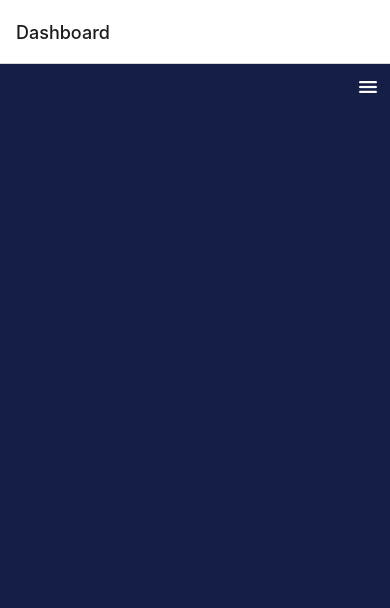
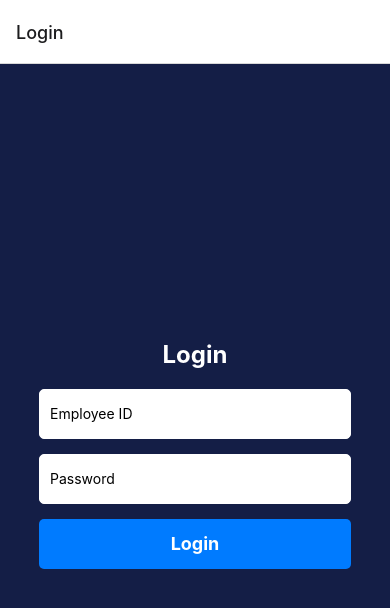
Before and after one commit to srk-sivaramakrishnan/Employee-Management, a React Native app: screen /Login in a window 390 px wide. Before the commit this address had no page. Shown: the top 608 px of the page. Built offline with nearby package versions, Linux system fonts and the light colour scheme.

Commit message:
Finished

```diff
--- a/app/dashboard.js
+++ b/app/dashboard.js
@@ -1,15 +1,21 @@
 import React, { useState } from 'react';
 import { View, Text, TouchableOpacity, StyleSheet, Modal, ScrollView } from 'react-native';
 import { Ionicons } from '@expo/vector-icons';
-import AddEmployee from '../components/AddEmployee'; // Assuming correct export
-import RemoveEmployee from '../components/RemoveEmployee'; // Assuming correct export
-import EmployeeDetails from '../components/EmployeeDetails'; // Assuming correct export
-import Search from '../components/Search'; // Assuming correct export
+import Home from '../components/Home';
+import AddEmployee from '../components/AddEmployee';
+import RemoveEmployee from '../components/RemoveEmployee';
+import EmployeeDetails from '../components/EmployeeDetails';
+import SearchEmployees from '../components/Search'; // Corrected import
 import { MaterialIcons } from '@expo/vector-icons';
+import { Picker } from '@react-native-picker/picker';
+import { useNavigation } from '@react-navigation/native'; // Corrected import
 
 const Dashboard = () => {
+  const navigation = useNavigation();
+
   const [selectedAction, setSelectedAction] = useState(null);
   const [sidebarOpen, setSidebarOpen] = useState(false);
+  const [showHomeContent, setShowHomeContent] = useState(false);
 
   const toggleSidebar = () => {
     setSidebarOpen(!sidebarOpen);
@@ -17,7 +23,12 @@ const Dashboard = () => {
 
   const handleSidebarLinkClick = (action) => {
     setSelectedAction(action);
-    setSidebarOpen(false); // Close the sidebar when a link is clicked
+    setShowHomeContent(action === 'Home');
+    setSidebarOpen(false);
+  };
+
+  const handleLogout = () => {
+    navigation.navigate('Login');
   };
 
   const renderComponent = () => {
@@ -29,7 +40,7 @@ const Dashboard = () => {
       case 'EmployeeDetails':
         return <EmployeeDetails />;
       case 'Search':
-        return <Search />;
+        return <SearchEmployees />;
       default:
         return null;
     }
@@ -37,26 +48,27 @@ const Dashboard = () => {
 
   return (
     <View style={[styles.container, { backgroundColor: '#141E46' }]}>
-      {/* Main content */}
       <ScrollView contentContainerStyle={styles.scrollViewContent}>
-        {/* Content based on selected action */}
+        <Text style={styles.companyName}>KGISL EMPLOYEE MANAGEMENT</Text>
+        {showHomeContent && <Home />}
         {renderComponent()}
       </ScrollView>
 
-      {/* Hamburger menu */}
       <TouchableOpacity onPress={toggleSidebar} style={styles.menuButton}>
         <Ionicons name="menu" size={24} color="white" />
       </TouchableOpacity>
 
-      {/* Sidebar */}
       <Modal visible={sidebarOpen} transparent={true} animationType="slide">
         <View style={styles.sidebar}>
-          {/* Close button for sidebar */}
           <TouchableOpacity onPress={toggleSidebar} style={styles.closeButton}>
             <Ionicons name="close" size={24} color="white" />
           </TouchableOpacity>
 
-          {/* Sidebar content */}
+          <TouchableOpacity style={styles.sidebarLink} onPress={() => handleSidebarLinkClick('Home')}>
+            <Ionicons name="home-outline" size={24} color="#141E46" />
+            <Text style={styles.linkText}>Home</Text>
+          </TouchableOpacity>
+
           <TouchableOpacity style={styles.sidebarLink} onPress={() => handleSidebarLinkClick('AddEmployee')}>
             <Ionicons name="person-add-outline" size={24} color="#141E46" />
             <Text style={styles.linkText}>Add Employee</Text>
@@ -73,9 +85,10 @@ const Dashboard = () => {
             <Ionicons name="search-outline" size={24} color="#141E46" />
             <Text style={styles.linkText}>Search</Text>
           </TouchableOpacity>
-          <TouchableOpacity style={styles.sidebarLink} onPress={() => handleSidebarLinkClick('Leave')}>
-            <MaterialIcons name="mail-outline" size={24} color="#141E46" />
-            <Text style={styles.linkText}>Leave</Text>
+
+          <TouchableOpacity style={styles.sidebarLink} onPress={handleLogout}>
+            <Ionicons name="log-out-outline" size={24} color="#141E46" />
+            <Text style={styles.linkText}>Logout</Text>
           </TouchableOpacity>
         </View>
       </Modal>
@@ -92,6 +105,12 @@ const styles = StyleSheet.create({
     flexGrow: 1,
     justifyContent: 'center',
     alignItems: 'center',
+  },
+  companyName: {
+    fontSize: 18,
+    fontWeight: 'bold',
+    color: 'white',
+    marginBottom: 20,
   },
   menuButton: {
     position: 'absolute',
--- a/app/index.js
+++ b/app/index.js
@@ -1,6 +1,6 @@
 import React from 'react';
 import { createStackNavigator } from '@react-navigation/stack';
-//import Login from './login';
+import Login from './login';
 import Dashboard from './dashboard';
 
 
@@ -9,7 +9,7 @@ const Stack = createStackNavigator();
 const Index = () => {
   return (
     <Stack.Navigator>
-      {/* <Stack.Screen name="Login" component={Login} />  */}
+      <Stack.Screen name="Login" component={Login} />
       <Stack.Screen name="Dashboard" component={Dashboard} />
     </Stack.Navigator>
   );
--- a/app/login.js
+++ b/app/login.js
@@ -60,26 +60,28 @@ const styles = StyleSheet.create({
     flex: 1,
     justifyContent: 'center',
     alignItems: 'center',
-    backgroundColor: '#fff',
+    backgroundColor: '#141E46', // Changed background color
   },
   title: {
     fontSize: 24,
     fontWeight: 'bold',
     marginBottom: 20,
+    color: '#fff', // Changed text color
   },
   input: {
     width: '80%',
     height: 50,
     borderWidth: 1,
-    borderColor: '#ccc',
+    borderColor: '#fff', // Changed border color
     borderRadius: 5,
     paddingHorizontal: 10,
     marginBottom: 15,
+    backgroundColor:'white',
   },
   button: {
     width: '80%',
     height: 50,
-    backgroundColor: '#007bff',
+    backgroundColor: '#007bff', // Changed button color
     justifyContent: 'center',
     alignItems: 'center',
     borderRadius: 5,
--- a/components/AddEmployee.js
+++ b/components/AddEmployee.js
@@ -110,7 +110,7 @@ const styles = StyleSheet.create({
     borderColor: '#fff', // Changed input box color
     borderRadius: 5,
     paddingHorizontal: 10,
-    color: '#fff', // Changed text color
+    backgroundColor:'white',
   },
 });
 
--- a/components/EditEmployee.js
+++ b/components/EditEmployee.js
@@ -108,7 +108,7 @@ const styles = StyleSheet.create({
         padding: 10,
         marginBottom: 10,
         backgroundColor: '#fff', // Input background color
-        color: '#333', // Input text color
+
     },
 });
 
--- /dev/null
+++ b/components/Home.js
@@ -0,0 +1,70 @@
+// Home.js
+import React from 'react';
+import { View, Text, StyleSheet, Image, ScrollView } from 'react-native';
+
+const Home = () => {
+  return (
+    <ScrollView contentContainerStyle={styles.scrollViewContent}>
+      <View style={styles.container}>
+        {/* Company information */}
+        <View style={styles.companyInfo}>
+          {/* Company logo image */}
+          <Image
+            source={require('../assets/images/kgisl.png')}
+            style={styles.companyImage}
+          />
+          <View style={styles.companyDescription}>
+            <Text style={styles.descriptionTitle}>ABOUT US:</Text>
+            <Text style={styles.descriptionContent}>
+              - KGiSL is a BFSI centric multiproduct Enterprise Software company focused on Insurance, Capital Markets, & Wealth Management segments.{"\n"}
+              - KGiSL by roots believe in being empathetic to customers and offering products and services that deliver incremental business outcome.{"\n"}
+              - Harnessing the power of Machine Learning (ML), Artificial Intelligence (AI), Analytics, Data Science and Cloud to empower our clients through our products and deliver Empathy based Outcomes backed by next Generation Customer Experience.{"\n"}
+              - Continuously innovating and adapting to the evolving needs of the financial services industry.{"\n"}
+              - Providing cutting-edge solutions that streamline processes and enhance efficiency for our clients.{"\n"}
+              - Committed to maintaining the highest standards of quality and integrity in everything we do.{"\n"}
+              - Cultivating long-term partnerships with our clients based on trust, reliability, and mutual success.
+            </Text>
+          </View>
+        </View>
+      </View>
+    </ScrollView>
+  );
+};
+
+const styles = StyleSheet.create({
+  scrollViewContent: {
+    flexGrow: 1,
+    justifyContent: 'center',
+    alignItems: 'center',
+  },
+  container: {
+    flex: 1,
+    backgroundColor: '#141E46',
+  },
+  companyInfo: {
+    alignItems: 'center',
+    marginTop: 20,
+  },
+  companyImage: {
+    width: 350, // Adjust width as needed
+    height: 350, // Adjust height as needed
+    resizeMode: 'contain',
+  },
+  companyDescription: {
+    marginHorizontal: 20,
+    marginTop: 20,
+  },
+  descriptionTitle: {
+    fontSize: 25,
+    fontWeight: 'bold',
+    color: 'white',
+    marginBottom: 10,
+  },
+  descriptionContent: {
+    fontSize: 23,
+    color: 'white',
+    paddingTop: 10,
+  },
+});
+
+export default Home;
--- a/components/Search.js
+++ b/components/Search.js
@@ -1,7 +1,8 @@
 import React, { useState } from 'react';
-import { StyleSheet, View, TextInput, Picker, TouchableOpacity, FlatList, Text } from 'react-native';
+import { StyleSheet, Text, View, TextInput, TouchableOpacity, FlatList } from 'react-native';
 import axios from 'axios';
 import baseURL from '../auth/connection';
+import { Picker } from '@react-native-picker/picker'; // Corrected import
 
 const SearchEmployees = () => {
   const [searchText, setSearchText] = useState('');
@@ -37,8 +38,6 @@ const SearchEmployees = () => {
 
   return (
     <View style={styles.container}>
-      <Text style={styles.heading}>Search an employee</Text> {/* Heading */}
-      <View style={styles.searchContainer}>
       <TextInput
         style={styles.input}
         placeholder="Search employees"
@@ -59,7 +58,6 @@ const SearchEmployees = () => {
       <TouchableOpacity style={styles.searchButton} onPress={handleSearch}>
         <Text style={styles.searchButtonText}>Search</Text>
       </TouchableOpacity>
-      </View>
       <FlatList
         data={searchResults}
         renderItem={renderEmployee}
@@ -73,55 +71,42 @@ const styles = StyleSheet.create({
   container: {
     flex: 1,
     padding: 20,
-    backgroundColor: '#141E46', // Set background color
-  },
-  heading: {
-    fontSize: 24,
-    fontWeight: 'bold',
-    marginBottom: 20,
-    color: '#fff', // Set text color
-  },
-  searchContainer: {
-    flexDirection: 'row',
-    alignItems: 'center',
-    marginBottom: 20,
   },
   input: {
-    flex: 1,
     height: 40,
-    borderColor: 'gray',
+    borderColor: 'white',
+    backgroundColor: 'white',
     borderWidth: 1,
-    marginRight: 10,
+    marginBottom: 10,
     paddingHorizontal: 10,
-    backgroundColor: '#fff', // Set background color
-    color: '#333', // Set text color
   },
   filterPicker: {
-    width: 120,
     height: 40,
-    color: '#333', // Set text color
+    color: 'white',
+    marginBottom: 10,
   },
   searchButton: {
     backgroundColor: 'blue',
     paddingVertical: 10,
+    alignItems: 'center',
     paddingHorizontal: 15,
     borderRadius: 5,
+    marginBottom: 10,
   },
   searchButtonText: {
     color: 'white',
   },
   employeeContainer: {
     borderWidth: 1,
-    borderColor: 'gray',
+    borderColor: 'white',
+    backgroundColor: 'white',
     borderRadius: 5,
     padding: 10,
     marginBottom: 10,
-    backgroundColor: '#fff', // Set background color
   },
   employeeText: {
     fontSize: 16,
     marginBottom: 5,
-    color: '#333', // Set text color
   },
 });
 
```
Also changed, not shown: assets/images/kgisl.png (added), 1 other file (tests, documents, lock files or other folders). Lines whose indentation alone changed are shown as unchanged.
